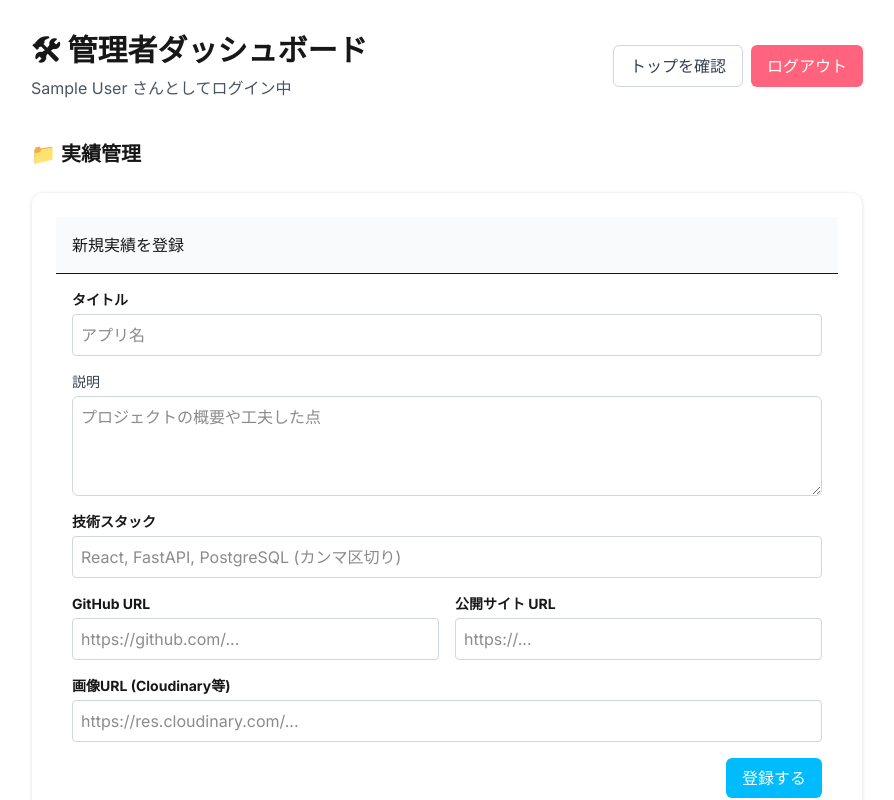
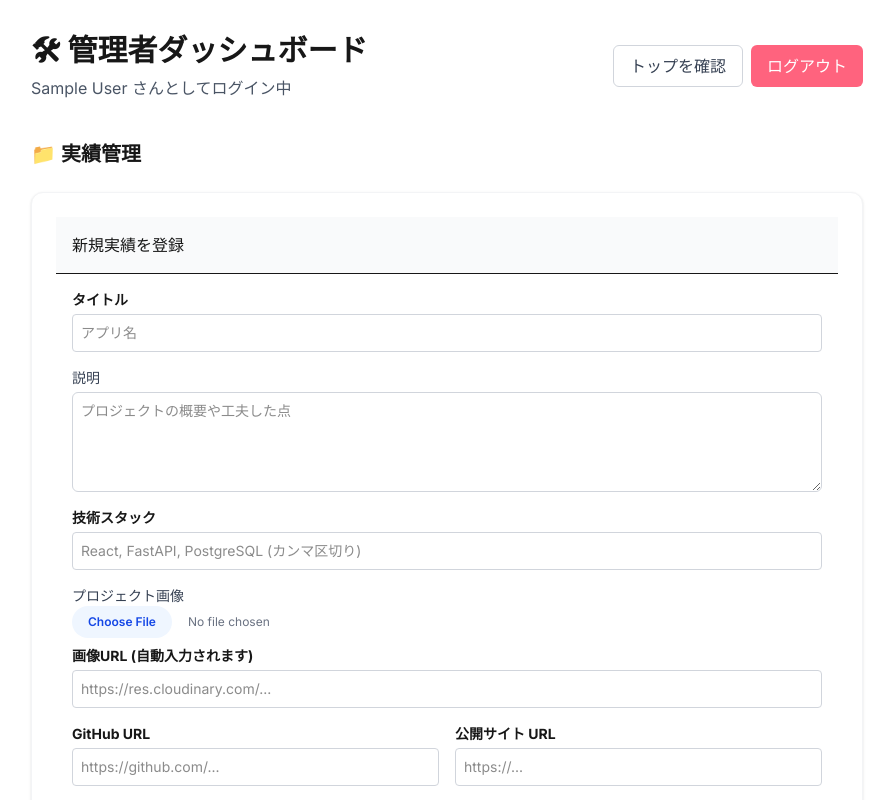
Before and after one commit to ReikoIwata/my-portfolio, a Next.js app in the folder frontend/: page /admin in a window 1280 px wide. Shown: the top 800 px of the page, without its empty margins (193-1087 px from the left). Built offline with nearby package versions, Linux system fonts and the light colour scheme; no server answers; sample sign-in values are in the browser's storage.

Commit message:
setting Cloudinary

```diff
--- a/frontend/src/components/ProjectForm.tsx
+++ b/frontend/src/components/ProjectForm.tsx
@@ -5,7 +5,7 @@ import { Project } from "@/types";
 import { apiRequest } from "@/lib/api-client";
 import { Button, Input } from "@/components/ui";
 import toast from "react-hot-toast";
-import { useEffect } from "react";
+import { useEffect, useState } from "react";
 
 interface ProjectFormProps {
   editingProject: Project | null;
@@ -18,7 +18,12 @@ export default function ProjectForm({
   editingProject,
   onSuccess,
 }: ProjectFormProps) {
-  const { register, handleSubmit, reset, setValue } = useForm<ProjectInput>();
+  const { register, handleSubmit, reset, setValue, watch } =
+    useForm<ProjectInput>();
+  const [isUploading, setIsUploading] = useState(false);
+
+  // 画像URLを監視してプレビューを表示
+  const currentImageUrl = watch("image_url");
 
   // 編集モード時に値をセット
   useEffect(() => {
@@ -35,6 +40,34 @@ export default function ProjectForm({
       });
     }
   }, [editingProject, reset]);
+
+  // Cloudinaryへのアップロード処理
+  const handleImageChange = async (e: React.ChangeEvent<HTMLInputElement>) => {
+    const file = e.target.files?.[0];
+    if (!file) return;
+
+    setIsUploading(true);
+    const formData = new FormData();
+    formData.append("file", file);
+    formData.append("upload_preset", "ReikoIwata's image");
+
+    try {
+      const res = await fetch(
+        `https://api.cloudinary.com/v1_1/dmfcoffao/image/upload`,
+        { method: "POST", body: formData },
+      );
+      const data = await res.json();
+
+      if (data.secure_url) {
+        setValue("image_url", data.secure_url);
+        toast.success("画像をアップロードしました！📸");
+      }
+    } catch (error) {
+      toast.error("画像のアップロードに失敗しました。");
+    } finally {
+      setIsUploading(false);
+    }
+  };
 
   const onSubmit = async (data: ProjectInput) => {
     try {
@@ -58,7 +91,7 @@ export default function ProjectForm({
   };
 
   return (
-    <form onSubmit={handleSubmit(onSubmit)} className="space-y-4 p-4">
+    <form onSubmit={handleSubmit(onSubmit)} className="space-y-4 p-4 text-sm">
       <Input
         label="タイトル"
         {...register("title", { required: true })}
@@ -69,7 +102,7 @@ export default function ProjectForm({
         <label className="text-sm font-medium text-gray-700">説明</label>
         <textarea
           {...register("description", { required: true })}
-          className="w-full p-2 border border-gray-300 rounded-md focus:ring-2 focus:ring-sky-500 min-h-25"
+          className="w-full p-2 border border-gray-300 rounded-md focus:ring-2 focus:ring-sky-500 min-h-[100px]"
           placeholder="プロジェクトの概要や工夫した点"
         />
       </div>
@@ -79,6 +112,40 @@ export default function ProjectForm({
         {...register("tech_stack", { required: true })}
         placeholder="React, FastAPI, PostgreSQL (カンマ区切り)"
       />
+
+      {/* 画像アップロードセクション */}
+      <div className="space-y-2">
+        <label className="text-sm font-medium text-gray-700">
+          プロジェクト画像
+        </label>
+        <input
+          type="file"
+          accept="image/*"
+          onChange={handleImageChange}
+          className="block w-full text-xs text-gray-500 file:mr-4 file:py-2 file:px-4 file:rounded-full file:border-0 file:text-xs file:font-semibold file:bg-blue-50 file:text-blue-700 hover:file:bg-blue-100"
+        />
+        {isUploading && (
+          <p className="text-xs text-blue-500 animate-pulse">
+            アップロード中...
+          </p>
+        )}
+
+        {currentImageUrl && (
+          <div className="relative w-full h-40 mt-2">
+            <img
+              src={currentImageUrl}
+              alt="Preview"
+              className="w-full h-full object-cover rounded-md border"
+            />
+          </div>
+        )}
+        {/* URLを手動入力したい時や、hiddenで値を保持するためにInputを表示 */}
+        <Input
+          label="画像URL (自動入力されます)"
+          {...register("image_url")}
+          placeholder="https://res.cloudinary.com/..."
+        />
+      </div>
 
       <div className="grid grid-cols-1 md:grid-cols-2 gap-4">
         <Input
@@ -93,12 +160,7 @@ export default function ProjectForm({
         />
       </div>
 
-      <Input
-        label="画像URL (Cloudinary等)"
-        {...register("image_url")}
-        placeholder="https://res.cloudinary.com/..."
-      />
-      <div className="flex justify-end">
+      <div className="flex justify-end pt-4">
         <Button type="submit">
           {editingProject ? "更新する" : "登録する"}
         </Button>
```
